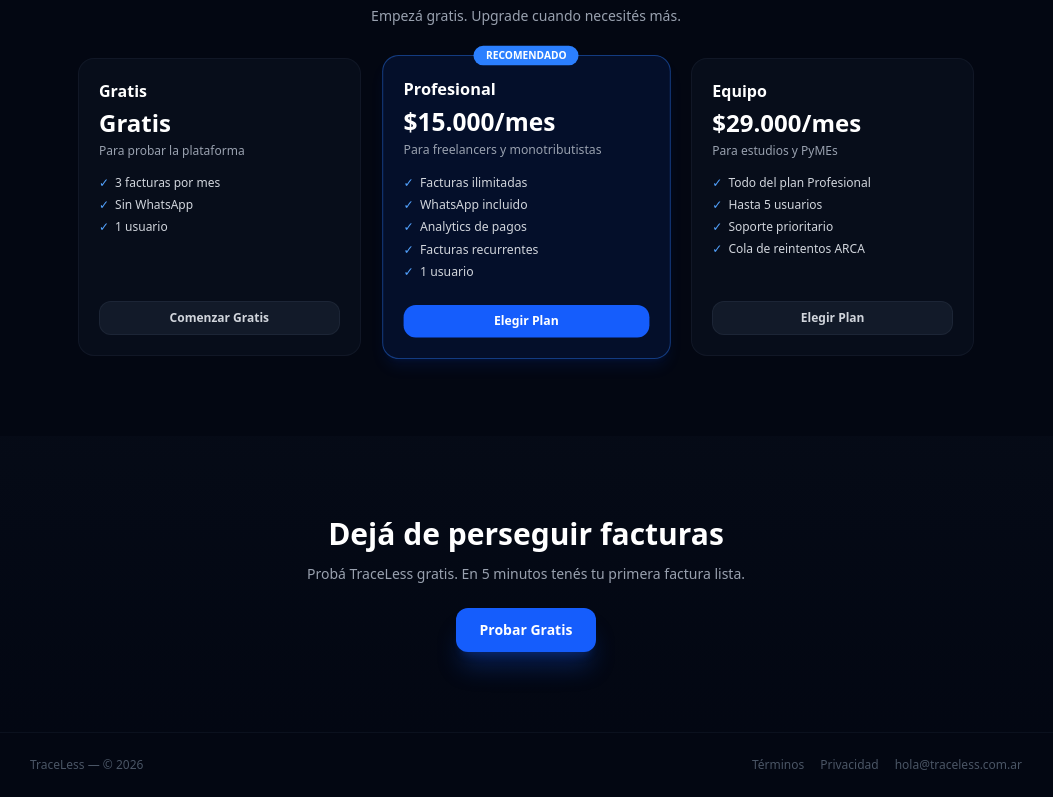
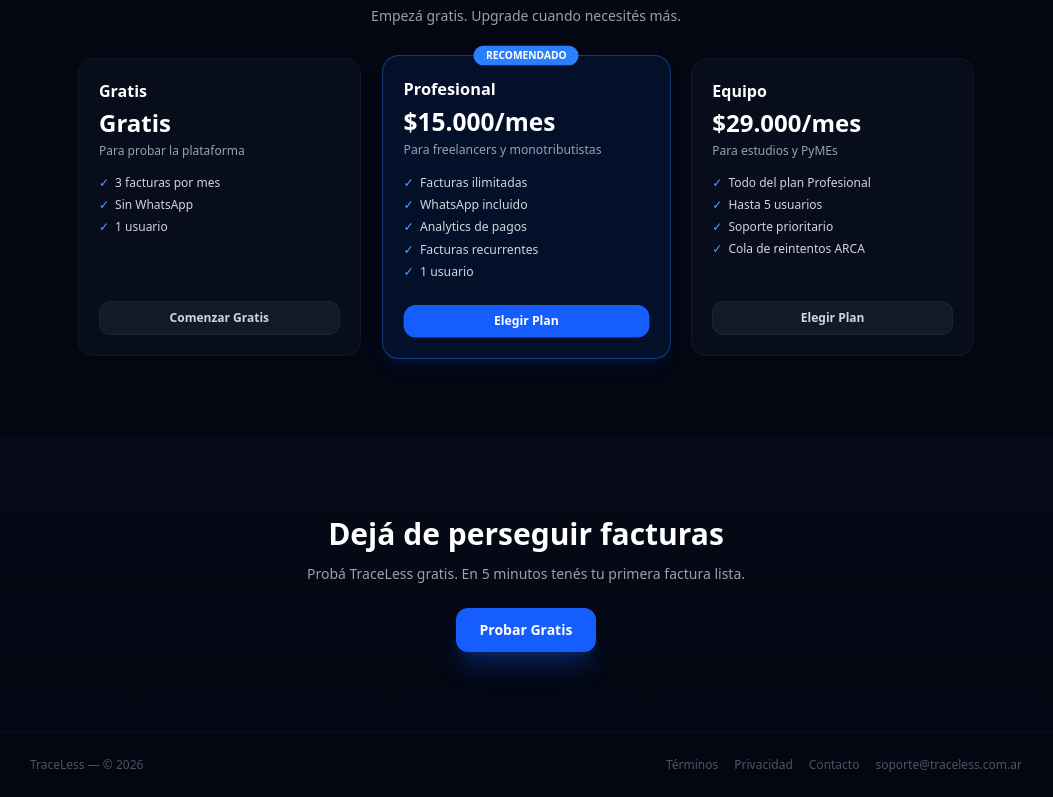
Before and after one commit to Vazquez-Alejandro/traceless, a React (Vite) app in the folder frontend/: page / in a window 1280 px wide. Shown: the part 1639-2436 px from the top of the page, without its empty margins (114-1167 px from the left). Built offline with nearby package versions, Linux system fonts and the light colour scheme.

Commit message:
Soporte: email soporte@traceless.com.ar en footer, nav y contacto

```diff
--- a/frontend/src/components/Layout.tsx
+++ b/frontend/src/components/Layout.tsx
@@ -31,6 +31,7 @@ export default function Layout({ children }: { children: React.ReactNode }) {
             <Link to="/facturas" className="text-sm text-gray-400 hover:text-white">Facturas</Link>
           </div>
           <div className="flex items-center gap-3">
+            <Link to="/contact" className="text-sm text-gray-400 hover:text-white">Soporte</Link>
             <Link to="/perfil" className="text-sm text-gray-400 hover:text-white">Mi Perfil</Link>
             <button onClick={logout} className="text-sm text-gray-400 hover:text-white">Salir</button>
           </div>
@@ -43,7 +44,8 @@ export default function Layout({ children }: { children: React.ReactNode }) {
           <div className="flex items-center gap-4">
             <Link to="/terminos" className="hover:text-gray-400">Términos</Link>
             <Link to="/privacidad" className="hover:text-gray-400">Privacidad</Link>
-            <span>Contacto: hola@traceless.com.ar</span>
+            <Link to="/contact" className="hover:text-gray-400">Contacto</Link>
+            <span>soporte@traceless.com.ar</span>
           </div>
         </div>
       </footer>
--- a/frontend/src/pages/Landing.tsx
+++ b/frontend/src/pages/Landing.tsx
@@ -178,7 +178,8 @@ export default function Landing() {
           <div className="flex items-center gap-4">
             <Link to="/terminos" className="hover:text-gray-400">Términos</Link>
             <Link to="/privacidad" className="hover:text-gray-400">Privacidad</Link>
-            <span>hola@traceless.com.ar</span>
+            <Link to="/contact" className="hover:text-gray-400">Contacto</Link>
+            <span>soporte@traceless.com.ar</span>
           </div>
         </div>
       </footer>
```
